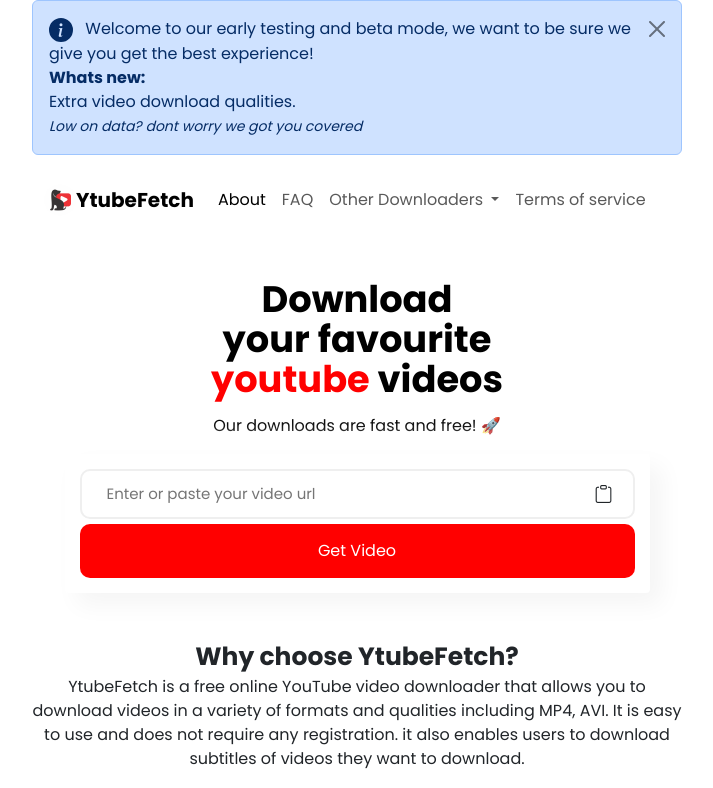
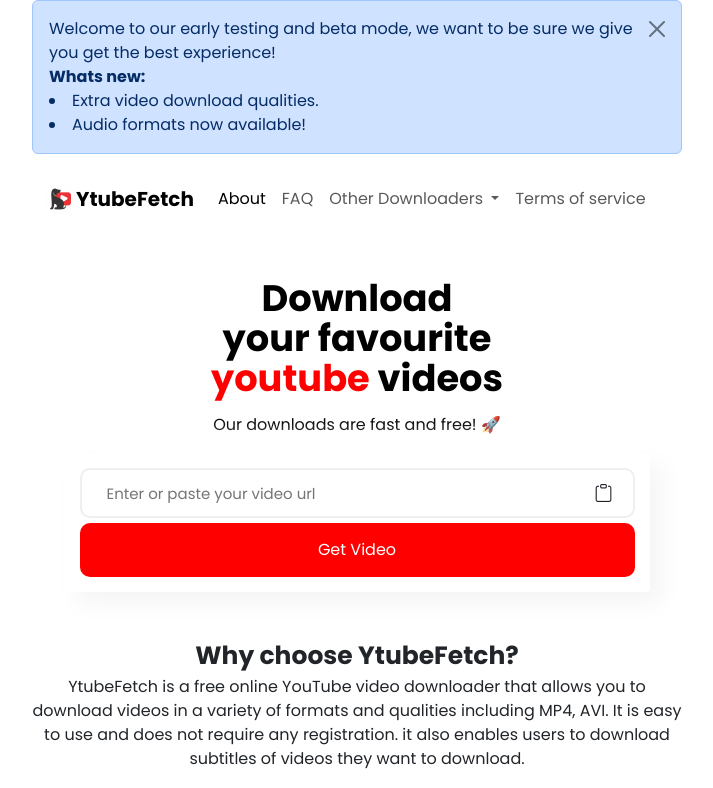
Before and after one commit to Daniel001-odii/YtubeFetch_frontend, a plain HTML site: page index.html in a window 1280 px wide. Shown: the top 788 px of the page, without its empty margins (283-996 px from the left). Drawn offline with nearby package versions, Linux system fonts and the light colour scheme.

Commit message:
new update

```diff
--- a/index.html
+++ b/index.html
@@ -49,9 +49,11 @@
 
 <header>
       <div class="alert alert-primary alert-dismissible fade show" role="alert">
-        <svg class="bi flex-shrink-0 me-2" width="24" height="24" role="img" aria-label="Info:"><use xlink:href="#info-fill"/></svg>
+        <!-- <svg class="bi flex-shrink-0 me-2" width="24" height="24" role="img" aria-label="Info:"><use xlink:href="#info-fill"/></svg><br/> -->
         Welcome to our early testing and beta mode, we want to be sure we give you get the best experience!<br/>
-        <strong>Whats new: </strong><br/>Extra video download qualities. <br/><i><small>Low on data? dont worry we got you covered</small></i>
+        <strong>Whats new: </strong><br/>
+        <li>Extra video download qualities. </li>
+        <li>Audio formats now available!</li>
         <button type="button" class="btn-close" data-bs-dismiss="alert" aria-label="Close"></button>
       </div>
 
@@ -115,7 +117,7 @@
         <div class="yt_thumb_container" style="width: 100% !important; margin: 0 auto !important; padding: 10px 0px 10px 0px;">
             <img class="yt_thumbnail" id="thumbnailImg" src="" alt="Thumbnail">
         </div>
-        <h2>Select your preffered download</h3>
+        <h4>Select your preffered download</h4>
         <table id="videoTable" class="table table-hover">
             <thead>
                 <tr>
@@ -230,8 +232,8 @@
     setInterval(function(){error_screen.innerHTML = ''}, 8000);
     }
 
-    // const api_url = "http://127.0.0.1:5000"
-    const api_url = "https://techzone-form-ccb2240b74a4.herokuapp.com"
+    const api_url = "http://127.0.0.1:5000"
+    // const api_url = "https://techzone-form-ccb2240b74a4.herokuapp.com"
 
      function fetchVideoInfo() {
         if(document.getElementById('urlInput').value == ""){
@@ -258,7 +260,7 @@
                             const row = document.createElement('tr');
 
                             const resolutionCell = document.createElement('td');
-                            resolutionCell.textContent =resolution.format + "-" + resolution.resolution;
+                            resolutionCell.textContent = resolution.format + "-" + resolution.resolution;
                             row.appendChild(resolutionCell);
 
                             const sizeCell = document.createElement('td');
```
